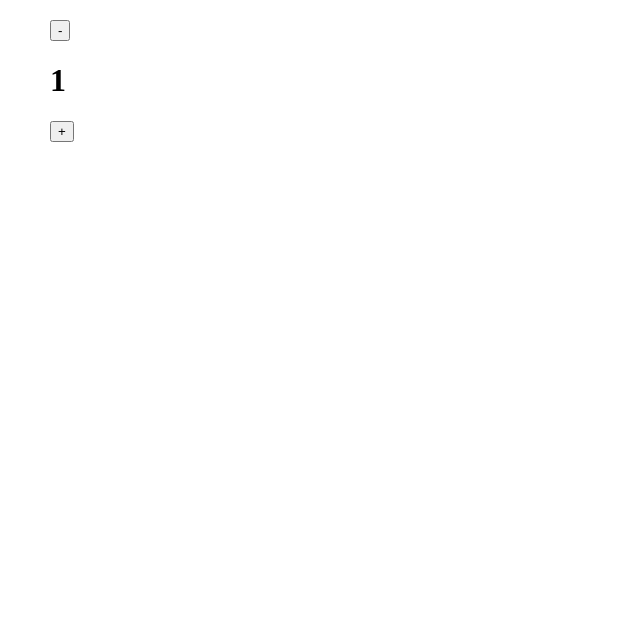
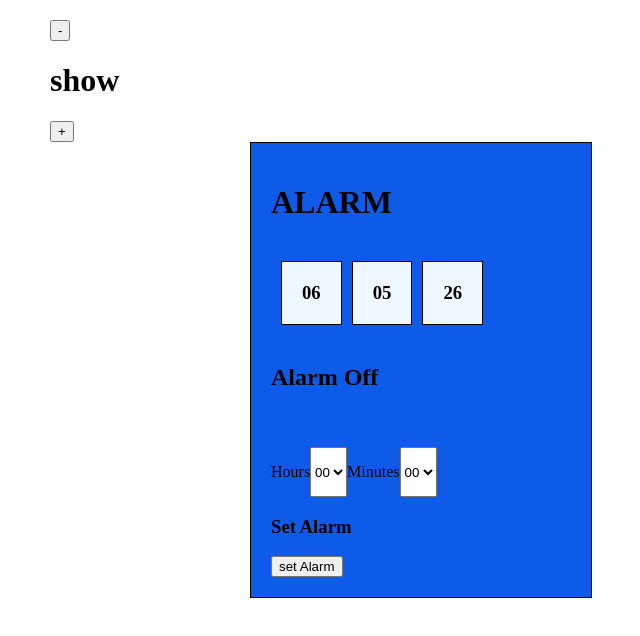
Before and after one commit to mickey022/javascript, a plain HTML site: page return.html in a window 1280 px wide. Shown: the whole page, without its empty margins (158-798 px from the left). Drawn offline with Linux system fonts and the light colour scheme.

Commit message:
my alarm clock

```diff
--- a/return.html
+++ b/return.html
@@ -10,6 +10,37 @@
             margin-top: 20px;
             margin-left: 200px;
         }
+        .clock{
+            display: flex;
+}
+.hour{
+    border: 1px solid black;
+    margin-left: 10px;
+    padding: 20px;
+    background-color: aliceblue;
+}
+.min{
+    border: 1px solid black;
+    margin-left: 10px;
+    padding: 20px;
+    background-color: aliceblue;
+}
+.sec{
+    border: 1px solid black;
+    margin-left: 10px;
+    padding: 20px;
+    background-color: aliceblue;
+}
+.alarm{
+    display: flex;
+}
+.AlarmClock2{
+    border: 1px solid black;
+    background-color: rgb(14, 90, 233);
+    width: 300px;
+    padding: 20px;
+    margin-left: 400px;
+}
     </style>
 </head>
 <body>
@@ -18,27 +49,215 @@
     <h1 id="show">show</h1>
     <button onclick="increase()">+</button>
 </div>
+
+<div class="AlarmClock2">
+
+<div>
+    <h1>ALARM</h1>
+
+    <div class="clock">
+
+    <h3 id="hour" class="hour"></h3>
+
+    <h3 id="min" class="min"></h3>
+
+    <h3 id="sec" class="sec"></h3>
+   </div>
+
+
+   <h2 id="alarmset">set Alarm</h2>
+
+   <br>
+   <br>
+   <div class="alarm">
+   <p>Hours</p>
+
+   <select name="" id="alarmHour">
+    <option value="00" selected disabled>00</option>
+    <option value="01">01</option>
+    <option value="02">02</option>
+    <option value="03">03</option>
+    <option value="04">04</option>
+    <option value="05">05</option>
+    <option value="06">06</option>
+    <option value="07">07</option>
+    <option value="08">08</option>
+    <option value="09">09</option>
+    <option value="10">10</option>
+    <option value="11">11</option>
+    <option value="12">12</option>
+    <option value="13">13</option>
+    <option value="14">14</option>
+    <option value="15">15</option>
+    <option value="16">16</option>
+    <option value="17">17</option>
+    <option value="18">18</option>
+    <option value="19">19</option>
+    <option value="20">20</option>
+    <option value="21">21</option>
+    <option value="22">22</option>
+    <option value="23">23</option>
+    <option value="24">24</option>
+</select>
+
+<p>Minutes</p>
+<select name="" id="alarmMinute">
+    <option value="00" selected disabled >00</option>
+    <option value="01">01</option>
+    <option value="02">02</option>
+    <option value="03">03</option>
+    <option value="04">04</option>
+    <option value="05">05</option>
+    <option value="06">06</option>
+    <option value="07">07</option>
+    <option value="08">08</option>
+    <option value="09">09</option>
+    <option value="10">10</option>
+    <option value="11">11</option>
+    <option value="12">12</option>
+    <option value="13">13</option>
+    <option value="14">14</option>
+    <option value="15">15</option>
+    <option value="16">16</option>
+    <option value="17">17</option>
+    <option value="18">18</option>
+    <option value="19">19</option>
+    <option value="20">20</option>
+    <option value="21">21</option>
+    <option value="22">22</option>
+    <option value="23">23</option>
+    <option value="24">24</option>
+    <option value="25">25</option>
+    <option value="26">26</option>
+    <option value="27">27</option>
+    <option value="28">28</option>
+    <option value="29">29</option>
+    <option value="30">30</option>
+    <option value="31">31</option>
+    <option value="32">32</option>
+    <option value="33">33</option>
+    <option value="34">34</option>
+    <option value="35">35</option>
+    <option value="36">36</option>
+    <option value="37">37</option>
+    <option value="38">38</option>
+    <option value="39">39</option>
+    <option value="40">40</option>
+    <option value="41">41</option>
+    <option value="42">42</option>
+    <option value="43">43</option>
+    <option value="44">44</option>
+    <option value="45">45</option>
+    <option value="46">46</option>
+    <option value="47">47</option>
+    <option value="48">48</option>
+    <option value="49">49</option>
+    <option value="50">50</option>
+    <option value="51">51</option>
+    <option value="52">52</option>
+    <option value="53">53</option>
+    <option value="54">54</option>
+    <option value="55">55</option>
+    <option value="56">56</option>
+    <option value="57">57</option>
+    <option value="58">58</option>
+    <option value="59">59</option>
+    <option value="60">60</option>
+</select>
+
+</div>
+<h3 id="alarm">Set Alarm</h3>
+<button onclick="setAlarm()">set Alarm</button>
+<audio src="./Fia-Prod-by-Fresh.mp3" id="audio"></audio>
+</div>
+
+</div>
 </body>
 <script>
- let num = 1;
- let screen = document.getElementById("show");
- screen.innerHTML = num;
- function increase(){
-    num++
-    screen.innerHTML = num;
 
- }
- function decrease(){
-     screen.innerHTML = num;
-     if(num ==1){
-        alert("cannot be less than")
-        return
-     }else{
-        num--
-        screen.innerHTML = num;
-     }
+
+    let hour = document.getElementById("hour");
+    let min = document.getElementById("min");
+  let sec = document.getElementById("sec");
+  let alarmHour = document.getElementById("alarmHour");
+  let alarmMinute = document.getElementById("alarmMinute");
+  let display = document.getElementById("alarmset");
+  let audio = document.getElementById("audio")
+
+function time(){
+        let date = new Date();
+        hour.innerHTML = date.getHours();
+        min.innerHTML = date.getMinutes();
+        sec.innerHTML = date.getSeconds();
+
+        if (sec.innerHTML < 10) {
+            sec.innerHTML = "0" + sec.innerHTML;
+        }
+        if (min.innerHTML < 10) {
+            min.innerHTML = "0" + min.innerHTML;
+
+        }
+        if (hour.innerHTML < 10) {
+            hour.innerHTML = "0" + hour.innerHTML
+        }
+
+    }
+setInterval(time, 1000)
+
+
+     function setAlarm(){
+      alarmHour.value = alarmHour.value;
+      alarmMinute.value = alarmMinute.value
+      display.innerHTML = ("Alarm set to" + alarmHour.value + ":" + alarmMinute.value);
+
      }
 
+     function alarmTime(){
+        if (hour.innerHTML === alarmHour.value && min.innerHTML === alarmMinute.value) {
+            display.innerHTML = ("Alarm Ring");
+            audio.play()
+        }
+        if (min.innerHTML > alarmMinute.value) {
+           display.innerHTML = ("Alarm Off");
+           audio.pause();
+        }
+
+     }
+setInterval(alarmTime, 1000)
+
+
+
+
+
+
+
+
+
+
+
+
+//  let num = 1;
+//  let screen = document.getElementById("show");
+//  screen.innerHTML = num;
+//  function increase(){
+//     num++
+//     screen.innerHTML = num;
+
+//  }
+//  function decrease(){
+//      screen.innerHTML = num;
+//      if(num ==1){
+//         alert("cannot be less than")
+//         return
+//      }else{
+//         num--
+//         screen.innerHTML = num;
+//      }
+//      }
+
+// setInterval(()=>{
+// screen.innerHTML = num++
+// },1000)
 //   setTimeout(()=>{
 //     alert("Hello World")
 //   }, 5000);
```
Also changed, not shown: index.html (+7 -3 lines), myClass.html (added, +30 -0 lines), 2 other files.
